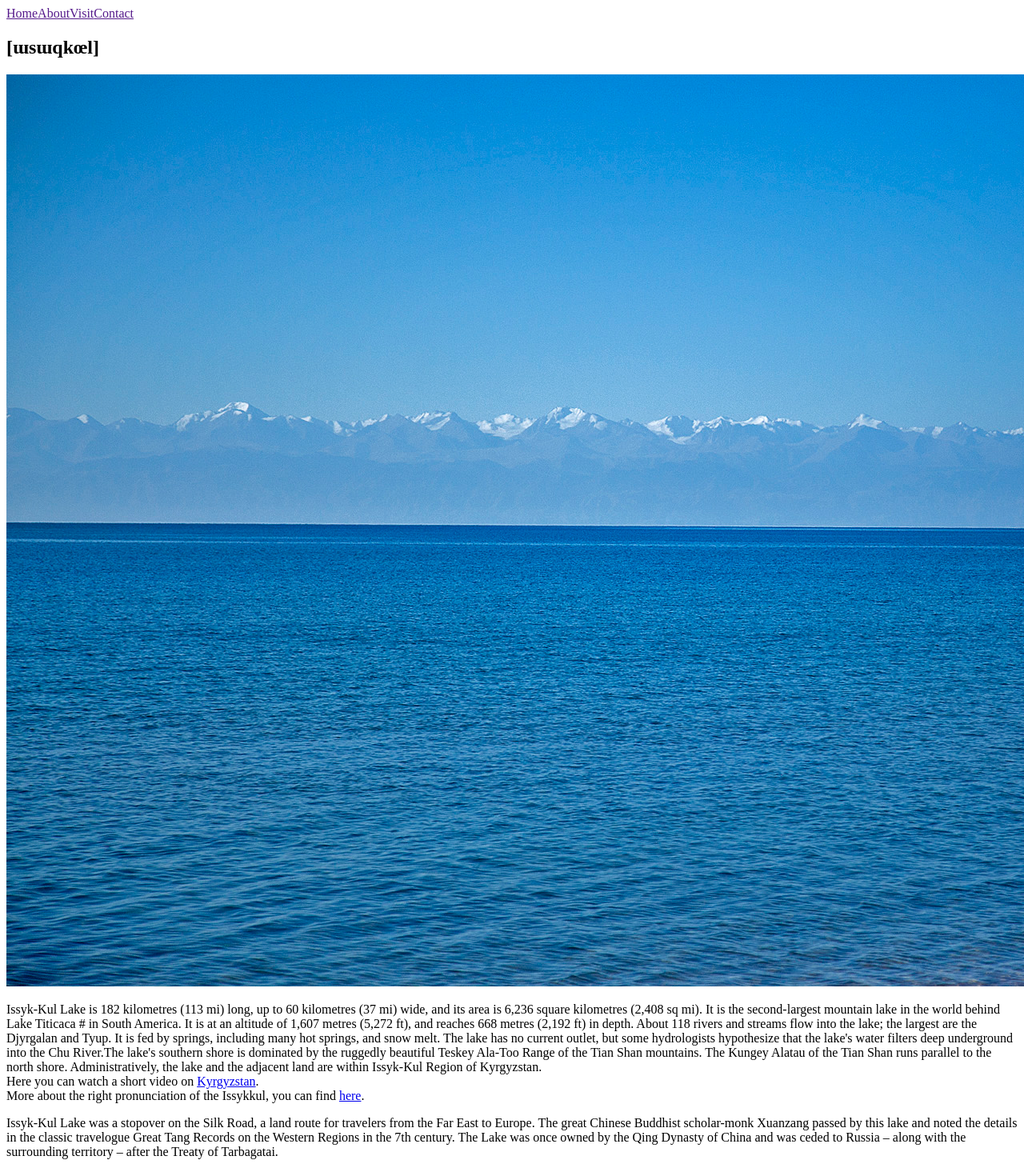
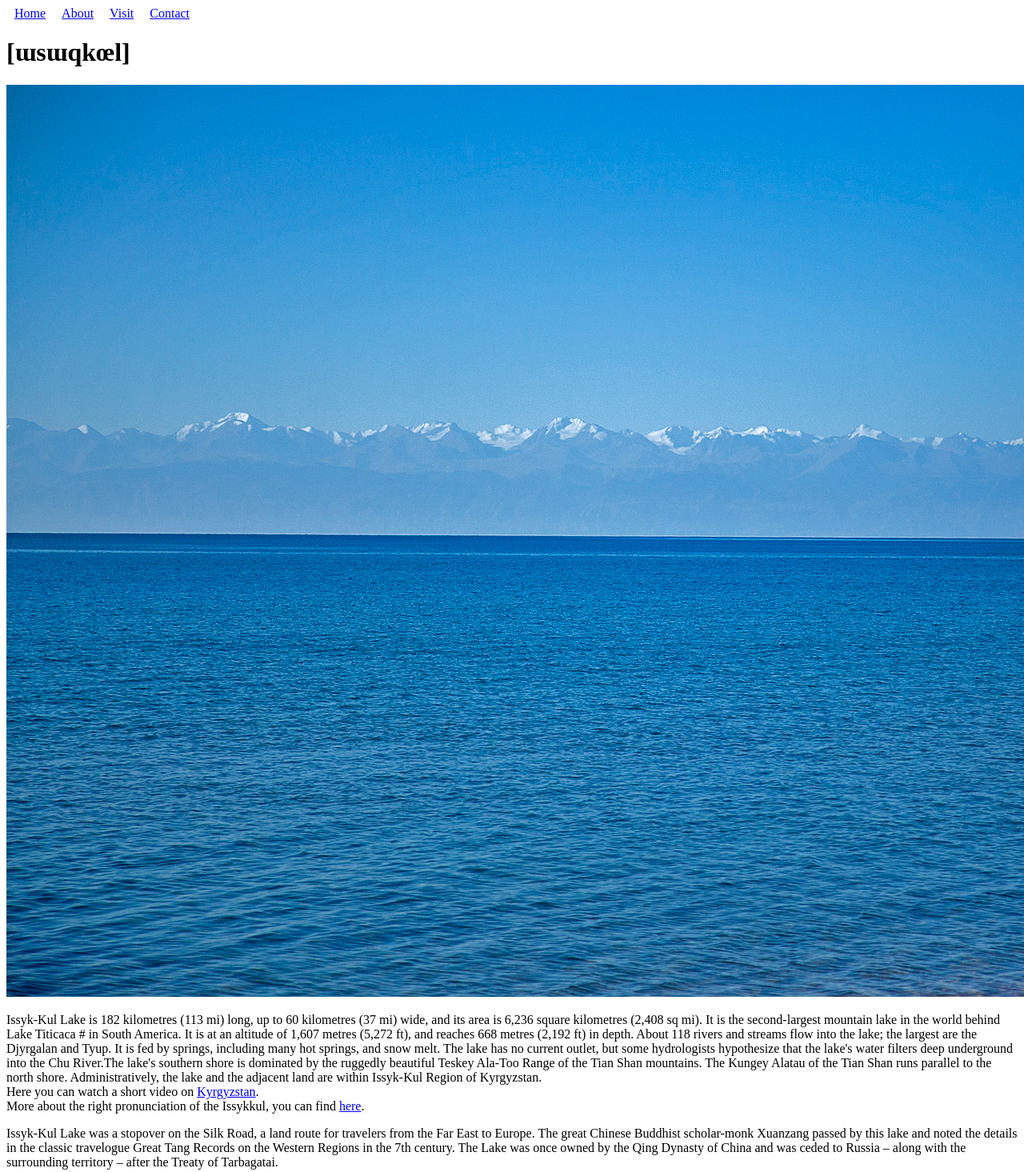
Before and after one commit to janamava/frontend-angular, an Angular app: page / in a window 1280 px wide. Shown: the top 1465 px of the page at 80% size. Built offline with nearby package versions, Linux system fonts and the light colour scheme.

Commit message:
Recent progress

```diff
--- a/src/app/app.component.html
+++ b/src/app/app.component.html
@@ -1,24 +1,22 @@
-
-    <nav>
-        <a href="">Home</a>
-        <a href="">About</a>
-        <a href="">Visit</a>
-        <a href="">Contact</a>
+<div class="container">
+    <div class="row">
+        <nav class="nav">
+            <a class="nav-link" href="#">Home</a>
+            <a class="nav-link" href="#">About</a>
+            <a class="nav-link" href="#">Visit</a>
+            <a class="nav-link" href="#">Contact</a>
         </nav>
 
+    </div>
+    <div class="col-6">
+        <h1> [ɯsɯqkœl]</h1>
+    </div>
 
-    <main>
-        <section>
-            <header>
-                <h1> [ɯsɯqkœl]</h1>
+    <div class="row">
         <img src="/assets/issykul.jpg" alt="Issykkul" />
-            </header>
-        </section>
+    </div>
 
-        <div class="floating">
-
-            <div class="container-zero">
-
+    <div class="row">
         <p><span>Issyk-Kul Lake</span> is 182 kilometres (113 mi) long,
             up to 60 kilometres (37 mi) wide, and its area is 6,236 square
             kilometres (2,408 sq mi). It is the second-largest mountain lake in the world behind Lake Titicaca #
@@ -37,11 +35,9 @@
             <br /> Here you can watch a short video on <a href="https://www.youtube.com/watch?v=WFJvldRtpIY"
                 target="_blank">Kyrgyzstan</a>.<br />More about the right pronunciation of the Issykkul,
             you can find <a href="https://en.wikipedia.org/wiki/Help:IPA" target="_blank">here</a>.</p>
-
     </div>
 
-            <div class="container-one">
-
+    <div class="row">
         <p>Issyk-Kul Lake was a stopover on the Silk Road, a land route for travelers from the
             Far East to Europe. The
             great
@@ -55,18 +51,13 @@
             was ceded to Russia – along with the surrounding territory – after the Treaty of Tarbagatai. </p>
     </div>
 
-            <div class="container-two">
-
+    <div class="row">
         <ul>
             <li>About 118 rivers and streams flow into the lake</li>
             <li>It is the second-largest mountain lake in the world </li>
-                    <li>It is just a beauty</li>
         </ul>
     </div>
-
-
-            <div class="container-three">
-
+    <div class="row">
         <ol>
             <li>I have spent my childhood there</li>
             <li>It is the most peaceful and serene early in the morning</li>
@@ -76,9 +67,6 @@
         </ol>
     </div>
 </div>
-
-    </main>
-
 <footer>
     <p>Created by A. Kamalova</p>
     <p>Contact information: <a href="mailto:aizhana.kamalova@gmail.com">aizhana.kamalova@gmail.com</a></p>
--- a/src/app/app.component.scss
+++ b/src/app/app.component.scss
@@ -0,0 +1,3 @@
+.nav-link{
+    margin:10px;
+}
```
Lines whose indentation alone changed are shown as unchanged.
